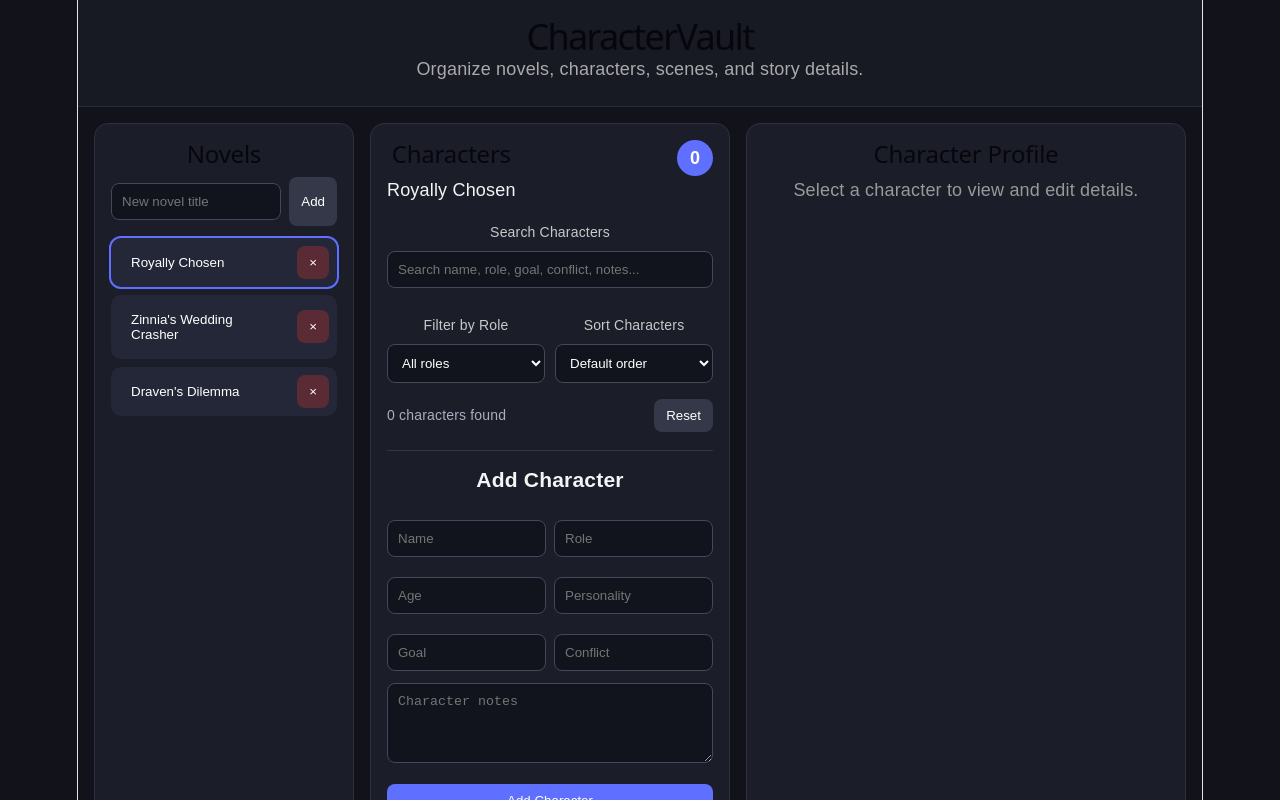
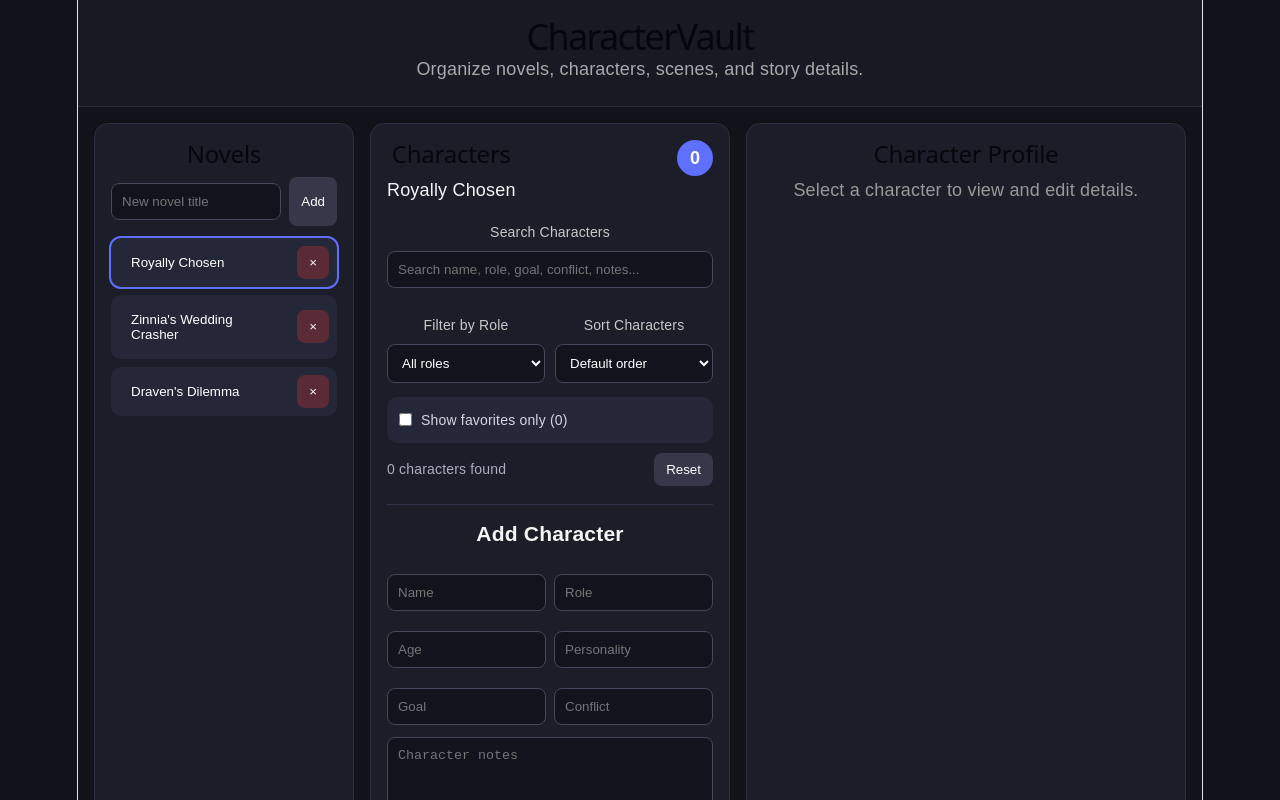
Before and after one commit to tassenraihantrima/CharacterVault, a React (Vite) app: page / in a window 1280 px wide. Both pictures are taken after a click on the button "Royally Chosen". Shown: the top 800 px of the page. Built offline with nearby package versions, Linux system fonts and the light colour scheme.

Commit message:
added favorite characters

```diff
--- a/src/App.css
+++ b/src/App.css
@@ -482,3 +482,55 @@ select {
     flex-direction: column;
   }
 }
+
+/* Favorite-only filter row */
+.favoriteFilter {
+  display: flex;
+  align-items: center;
+  gap: 9px;
+  padding: 10px 12px;
+  margin-top: 8px;
+  border-radius: 10px;
+  background: #242737;
+  cursor: pointer;
+}
+
+/* Prevent the checkbox from using full input width */
+.favoriteFilter input {
+  width: auto;
+  margin: 0;
+  accent-color: #f4c542;
+}
+
+/* Text next to the favorite checkbox */
+.favoriteFilter span {
+  color: #d4d6e2;
+  font-size: 14px;
+}
+
+/* Star button displayed on every character card */
+.favoriteButton {
+  flex-shrink: 0;
+  padding: 4px;
+  background: transparent;
+  color: #8d91a5;
+  font-size: 24px;
+  line-height: 1;
+}
+
+/* Prevent normal button hover background */
+.favoriteButton:hover {
+  background: transparent;
+  color: #f4c542;
+  transform: scale(1.1);
+}
+
+/* Gold appearance for favorite characters */
+.favoriteButton.favoriteActive {
+  color: #f4c542;
+}
+
+/* Adds a small gold accent to favorite cards */
+.characterCard:has(.favoriteActive) {
+  border-left: 3px solid #f4c542;
+}
--- a/src/App.jsx
+++ b/src/App.jsx
@@ -64,6 +64,7 @@ function App() {
     const newCharacter = {
       id: Date.now(),
       ...characterData,
+      favorite: false,
       whereUsed: [],
       relationships: [],
       timeline: [],
@@ -144,6 +145,35 @@ function App() {
           }
           : novel
       )
+    )
+  }
+
+  // Adds or removes a character from favorites
+  function toggleFavorite(characterId) {
+    // A novel must be selected before changing a character
+    if (!selectedNovel) return
+
+    setNovels(
+      novels.map(novel => {
+        // Leave every other novel unchanged
+        if (novel.id !== selectedNovel.id) {
+          return novel
+        }
+
+        return {
+          ...novel,
+          // Find and update only the clicked character
+          characters: novel.characters.map(character =>
+            character.id === characterId
+              ? {
+                ...character,
+                // Change true to false or false to true
+                favorite: !character.favorite
+              }
+              : character
+          )
+        }
+      })
     )
   }
 
@@ -302,6 +332,7 @@ function App() {
           onSelectCharacter={setSelectedCharacterId}
           onAddCharacter={addCharacter}
           onDeleteCharacter={deleteCharacter}
+          onToggleFavorite={toggleFavorite}
         />
 
         <CharacterProfile
--- a/src/components/CharacterList.jsx
+++ b/src/components/CharacterList.jsx
@@ -5,16 +5,20 @@ function CharacterList({
     selectedCharacterId,
     onSelectCharacter,
     onAddCharacter,
-  onDeleteCharacter
+    onDeleteCharacter,
+    onToggleFavorite
 }) {
-  // Stores what the user types into the search bar
+    // Stores text entered into the search bar
     const [search, setSearch] = useState('')
 
-  // Stores the selected role filter
+    // Stores the currently selected role filter
     const [roleFilter, setRoleFilter] = useState('all')
 
     // Stores the selected sorting method
     const [sortOption, setSortOption] = useState('default')
+
+    // Controls whether only favorite characters are displayed
+    const [showFavoritesOnly, setShowFavoritesOnly] = useState(false)
 
     // Character creation form inputs
     const [name, setName] = useState('')
@@ -25,11 +29,12 @@ function CharacterList({
     const [conflict, setConflict] = useState('')
     const [notes, setNotes] = useState('')
 
-  // If no novel is selected, show an empty message
+    // Show an empty state when no novel has been selected
     if (!selectedNovel) {
         return (
             <section className="panel characterPanel">
                 <h2>Characters</h2>
+
                 <p className="emptyText">
                     Select a novel before creating or searching for characters.
                 </p>
@@ -37,12 +42,12 @@ function CharacterList({
         )
     }
 
-  // Adds a character to the selected novel
+    // Creates a new character
     function handleAddCharacter() {
-    // Character name is required
+        // Require at least a character name
         if (!name.trim()) return
 
-    // Send the character information back to App.jsx
+        // Send the character data to App.jsx
         onAddCharacter({
             name: name.trim(),
             role: role.trim(),
@@ -53,7 +58,7 @@ function CharacterList({
             notes: notes.trim()
         })
 
-    // Clear the form after adding the character
+        // Clear all character form inputs
         setName('')
         setRole('')
         setAge('')
@@ -63,17 +68,18 @@ function CharacterList({
         setNotes('')
     }
 
-  // Clears all search, filter, and sorting settings
+    // Clears search, filters, sorting, and favorite-only mode
     function resetFilters() {
         setSearch('')
         setRoleFilter('all')
         setSortOption('default')
+        setShowFavoritesOnly(false)
     }
 
     /*
-    Create a list of unique roles from the selected novel.
+      Create a list of unique roles.
       Example:
-    ["Protagonist", "Antagonist", "Supporting Character"]
+      ["Antagonist", "Protagonist", "Supporting Character"]
     */
     const availableRoles = [
         ...new Set(
@@ -84,15 +90,7 @@ function CharacterList({
     ].sort((a, b) => a.localeCompare(b))
 
     /*
-    Step 1: Search characters.
-    This search checks:
-    - Name
-    - Role
-    - Age
-    - Personality
-    - Goal
-    - Conflict
-    - Notes
+      Search characters using multiple profile fields.
     */
     let displayedCharacters = selectedNovel.characters.filter(character => {
         const searchableText = `
@@ -109,8 +107,7 @@ function CharacterList({
     })
 
     /*
-    Step 2: Filter by role.
-    When "All roles" is selected, every role is shown.
+      Filter by the selected character role.
     */
     if (roleFilter !== 'all') {
         displayedCharacters = displayedCharacters.filter(
@@ -119,8 +116,18 @@ function CharacterList({
     }
 
     /*
-    Step 3: Sort the filtered characters.
-    A copied array is sorted so the original React state is not changed.
+      Show only starred characters when favorite-only mode is enabled.
+    */
+    if (showFavoritesOnly) {
+        displayedCharacters = displayedCharacters.filter(
+            character => character.favorite === true
+        )
+    }
+
+    /*
+      Sort characters.
+      A copied array is sorted so the original React state
+      is not modified.
     */
     if (sortOption === 'name-az') {
         displayedCharacters = [...displayedCharacters].sort((a, b) =>
@@ -136,42 +143,51 @@ function CharacterList({
 
     if (sortOption === 'age-low-high') {
         displayedCharacters = [...displayedCharacters].sort((a, b) => {
-      // Empty or invalid ages are placed at the end
-      const ageA = Number(a.age)
-      const ageB = Number(b.age)
-
-      const validAgeA = Number.isFinite(ageA) && a.age !== ''
-        ? ageA
+            const ageA =
+                a.age !== '' && Number.isFinite(Number(a.age))
+                    ? Number(a.age)
                     : Number.MAX_SAFE_INTEGER
 
-      const validAgeB = Number.isFinite(ageB) && b.age !== ''
-        ? ageB
+            const ageB =
+                b.age !== '' && Number.isFinite(Number(b.age))
+                    ? Number(b.age)
                     : Number.MAX_SAFE_INTEGER
 
-      return validAgeA - validAgeB
+            return ageA - ageB
         })
     }
 
     if (sortOption === 'age-high-low') {
         displayedCharacters = [...displayedCharacters].sort((a, b) => {
-      const ageA = Number(a.age)
-      const ageB = Number(b.age)
-
-      const validAgeA = Number.isFinite(ageA) && a.age !== ''
-        ? ageA
+            const ageA =
+                a.age !== '' && Number.isFinite(Number(a.age))
+                    ? Number(a.age)
                     : -1
 
-      const validAgeB = Number.isFinite(ageB) && b.age !== ''
-        ? ageB
+            const ageB =
+                b.age !== '' && Number.isFinite(Number(b.age))
+                    ? Number(b.age)
                     : -1
 
-      return validAgeB - validAgeA
+            return ageB - ageA
         })
     }
 
+    // Put starred characters before non-starred characters
+    if (sortOption === 'favorites-first') {
+        displayedCharacters = [...displayedCharacters].sort(
+            (a, b) => Number(Boolean(b.favorite)) - Number(Boolean(a.favorite))
+        )
+    }
+
+    // Count all favorite characters in the selected novel
+    const favoriteCount = selectedNovel.characters.filter(
+        character => character.favorite === true
+    ).length
+
     return (
         <section className="panel characterPanel">
-      {/* Selected novel information */}
+            {/* Panel heading and total character count */}
             <div className="characterPanelHeader">
                 <div>
                     <h2>Characters</h2>
@@ -185,7 +201,9 @@ function CharacterList({
 
             {/* Character search */}
             <div className="searchSection">
-        <label htmlFor="characterSearch">Search Characters</label>
+                <label htmlFor="characterSearch">
+                    Search Characters
+                </label>
 
                 <input
                     id="characterSearch"
@@ -196,10 +214,12 @@ function CharacterList({
                 />
             </div>
 
-      {/* Filtering and sorting controls */}
+            {/* Role filtering and sorting */}
             <div className="filterGrid">
                 <div>
-          <label htmlFor="roleFilter">Filter by Role</label>
+                    <label htmlFor="roleFilter">
+                        Filter by Role
+                    </label>
 
                     <select
                         id="roleFilter"
@@ -209,7 +229,10 @@ function CharacterList({
                         <option value="all">All roles</option>
 
                         {availableRoles.map(characterRole => (
-              <option key={characterRole} value={characterRole}>
+                            <option
+                                key={characterRole}
+                                value={characterRole}
+                            >
                                 {characterRole}
                             </option>
                         ))}
@@ -217,27 +240,65 @@ function CharacterList({
                 </div>
 
                 <div>
-          <label htmlFor="sortCharacters">Sort Characters</label>
+                    <label htmlFor="sortCharacters">
+                        Sort Characters
+                    </label>
 
                     <select
                         id="sortCharacters"
                         value={sortOption}
                         onChange={event => setSortOption(event.target.value)}
                     >
-            <option value="default">Default order</option>
-            <option value="name-az">Name: A–Z</option>
-            <option value="name-za">Name: Z–A</option>
-            <option value="age-low-high">Age: Low to High</option>
-            <option value="age-high-low">Age: High to Low</option>
+                        <option value="default">
+                            Default order
+                        </option>
+
+                        <option value="favorites-first">
+                            Favorites first
+                        </option>
+
+                        <option value="name-az">
+                            Name: A–Z
+                        </option>
+
+                        <option value="name-za">
+                            Name: Z–A
+                        </option>
+
+                        <option value="age-low-high">
+                            Age: Low to High
+                        </option>
+
+                        <option value="age-high-low">
+                            Age: High to Low
+                        </option>
                     </select>
                 </div>
             </div>
 
-      {/* Search result count and reset button */}
+            {/* Favorite-only checkbox */}
+            <label className="favoriteFilter">
+                <input
+                    type="checkbox"
+                    checked={showFavoritesOnly}
+                    onChange={event =>
+                        setShowFavoritesOnly(event.target.checked)
+                    }
+                />
+
+                <span>
+                    Show favorites only ({favoriteCount})
+                </span>
+            </label>
+
+            {/* Search result summary */}
             <div className="searchSummary">
                 <span>
                     {displayedCharacters.length}{' '}
-          {displayedCharacters.length === 1 ? 'character' : 'characters'} found
+                    {displayedCharacters.length === 1
+                        ? 'character'
+                        : 'characters'}{' '}
+                    found
                 </span>
 
                 <button
@@ -249,7 +310,7 @@ function CharacterList({
                 </button>
             </div>
 
-      {/* Character creation form */}
+            {/* Add-character form */}
             <div className="addCharacterSection">
                 <h3>Add Character</h3>
 
@@ -278,7 +339,9 @@ function CharacterList({
                     <input
                         type="text"
                         value={personality}
-            onChange={event => setPersonality(event.target.value)}
+                        onChange={event =>
+                            setPersonality(event.target.value)
+                        }
                         placeholder="Personality"
                     />
 
@@ -312,7 +375,7 @@ function CharacterList({
                 </button>
             </div>
 
-      {/* Display filtered and sorted character results */}
+            {/* Character cards */}
             <div className="characterCards">
                 {displayedCharacters.length === 0 ? (
                     <div className="noResults">
@@ -323,7 +386,7 @@ function CharacterList({
                             className="secondaryButton"
                             onClick={resetFilters}
                         >
-              Clear Search
+                            Clear Filters
                         </button>
                     </div>
                 ) : (
@@ -336,11 +399,38 @@ function CharacterList({
                                     : 'characterCard'
                             }
                         >
-              {/* Clicking this area selects the character */}
+                            {/* Star or unstar the character */}
+                            <button
+                                type="button"
+                                className={
+                                    character.favorite
+                                        ? 'favoriteButton favoriteActive'
+                                        : 'favoriteButton'
+                                }
+                                onClick={() =>
+                                    onToggleFavorite(character.id)
+                                }
+                                aria-label={
+                                    character.favorite
+                                        ? `Remove ${character.name} from favorites`
+                                        : `Add ${character.name} to favorites`
+                                }
+                                title={
+                                    character.favorite
+                                        ? 'Remove from favorites'
+                                        : 'Add to favorites'
+                                }
+                            >
+                                {character.favorite ? '★' : '☆'}
+                            </button>
+
+                            {/* Clicking the main card selects the character */}
                             <button
                                 type="button"
                                 className="characterMain"
-                onClick={() => onSelectCharacter(character.id)}
+                                onClick={() =>
+                                    onSelectCharacter(character.id)
+                                }
                             >
                                 {/* Show portrait or default letter avatar */}
                                 {character.portrait ? (
@@ -358,9 +448,13 @@ function CharacterList({
                                 )}
 
                                 <div className="characterCardDetails">
-                  <h4>{character.name || 'Unnamed Character'}</h4>
+                                    <h4>
+                                        {character.name || 'Unnamed Character'}
+                                    </h4>
 
-                  <p>{character.role || 'No role assigned'}</p>
+                                    <p>
+                                        {character.role || 'No role assigned'}
+                                    </p>
 
                                     <small>
                                         {character.age
@@ -370,11 +464,13 @@ function CharacterList({
                                 </div>
                             </button>
 
-              {/* Deletes this character */}
+                            {/* Delete character */}
                             <button
                                 type="button"
                                 className="deleteButton"
-                onClick={() => onDeleteCharacter(character.id)}
+                                onClick={() =>
+                                    onDeleteCharacter(character.id)
+                                }
                                 aria-label={`Delete ${character.name}`}
                             >
                                 ×
```
Also changed, not shown: 1 other file (tests, documents, lock files or other folders). Lines whose indentation alone changed are shown as unchanged.
